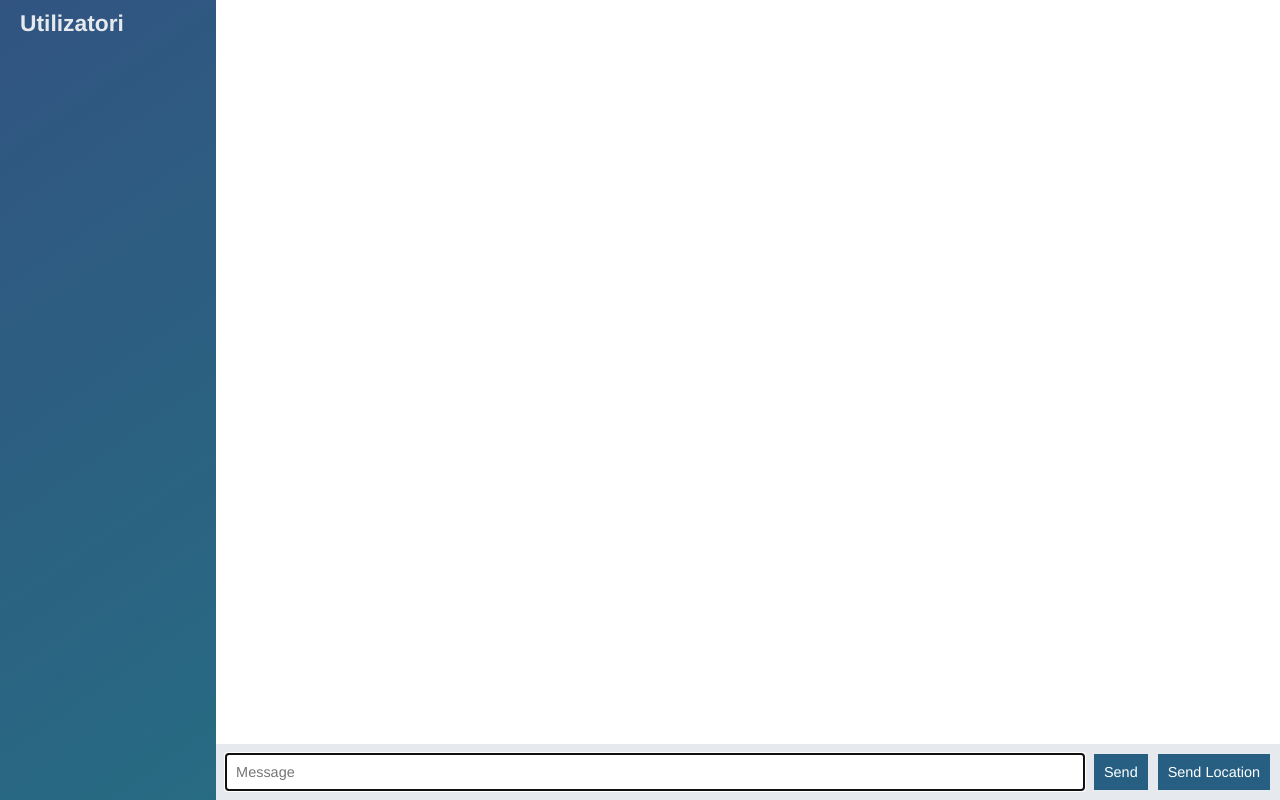
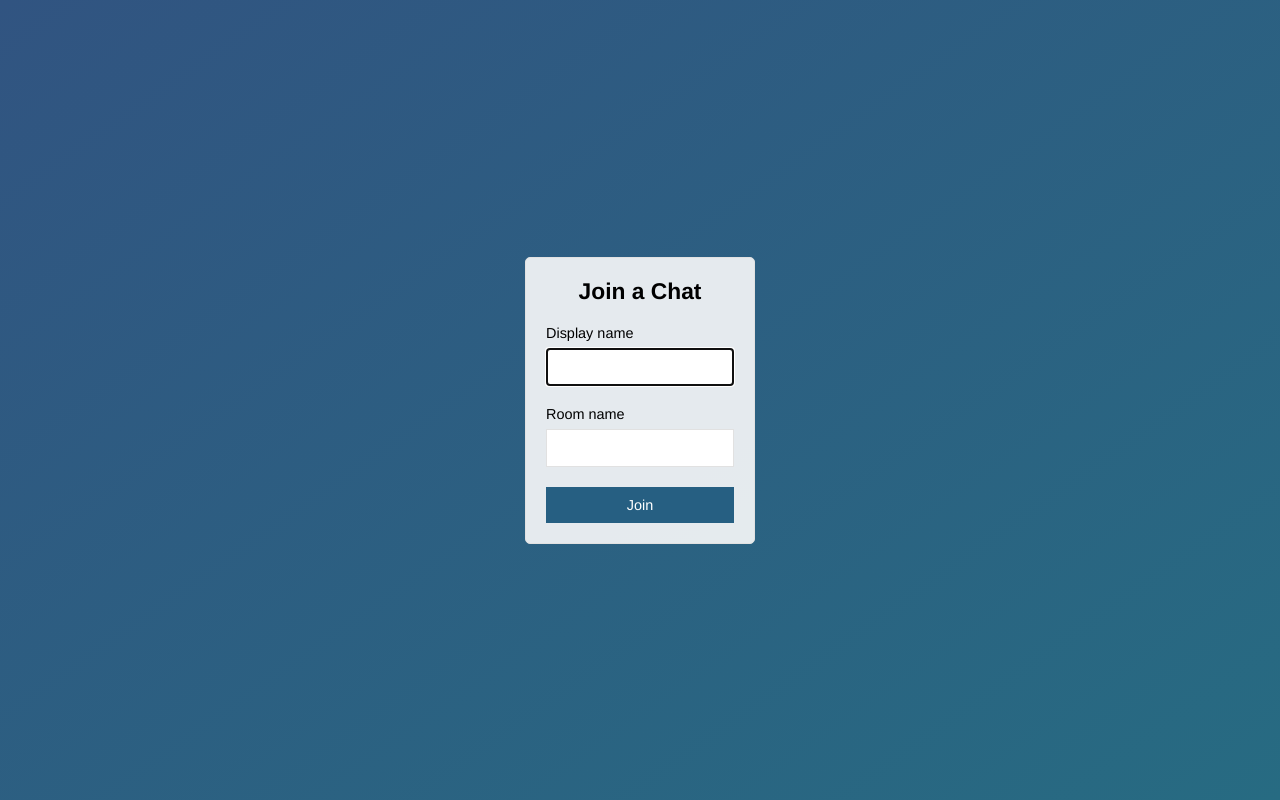
Before and after one commit to alinp25/node-chat-app, a website: page public/index.html in a window 1280 px wide. Drawn offline with nearby package versions, Linux system fonts and the light colour scheme; no server answers.

Commit message:
Add join page that submits to chat.html

```diff
--- a/public/index.html
+++ b/public/index.html
@@ -2,56 +2,28 @@
 <html>
     <head>
         <meta charset="utf-8">
-        <title></title>
+        <title>Join | ChatApp</title>
+        <meta name="viewport" content="width=device-width, initial-scale=1, user-scalable=no">
         <link rel="stylesheet" href="/css/styles.css">
     </head>
-    <body class="chat">
-
-        <div class="chat__sidebar">
-            <h3>Utilizatori</h3>
-            <div id="users"></div>
+    <body class="centered-form">
+        <div class="centered-form__form">
+            <form action="/chat.html">
+                <div class="form-field">
+                    <h3>Join a Chat</h3>
+                </div>
+                <div class="form-field">
+                    <label>Display name</label>
+                    <input type="text" name="name" autofocus/>
+                </div>
+                <div class="form-field">
+                    <label>Room name</label>
+                    <input type="text" name="room"/>
+                </div>
+                <div class="form-field">
+                    <button>Join</button>
+                </div>
+            </form>
         </div>
-
-        <div class="chat__main">
-            <ol id="messages" class="chat__messages"></ol>
-
-            <div class="chat__footer">
-                <form id="message-form">
-                    <input name="message" type="text" placeholder="Message" autofocus autocomplete="off"/>
-                    <button>Send</button>
-                </form>
-                <button id="send-location">Send Location</button>
-            </div>
-        </div>
-
-        <script id="message-template" type="text/template">
-            <li class="message">
-                <div class="message__title">
-                    <h4>{{from}}</h4>
-                    <span>{{createdAt}}</span>
-                </div>
-                <div class="message__body">
-                    <p>{{text}}</p>
-                </div>
-            </li>
-        </script>
-
-        <script id="location-message-template" type="text/template">
-            <li class="message">
-                <div class="message__title">
-                    <h4>{{from}}</h4>
-                    <span>{{createdAt}}</span>
-                </div>
-                <div class="message__body">
-                    <p><a href="{{url}}" target="_blank">My current location</a></p>
-                </div>
-            </li>
-        </script>
-
-        <script src="/socket.io/socket.io.js" type="text/javascript"></script>
-        <script src="/js/libs/jquery-3.2.1.min.js" type="text/javascript"></script>
-        <script src="/js/libs/moment.js" type="text/javascript"></script>
-        <script src="/js/libs/mustache.js" type="text/javascript"></script>
-        <script src="/js/index.js"></script>
     </body>
 </html>
```
Also changed, not shown: public/chat.html (added, +58 -0 lines), public/js/chat.js (renamed from public/js/index.js).
